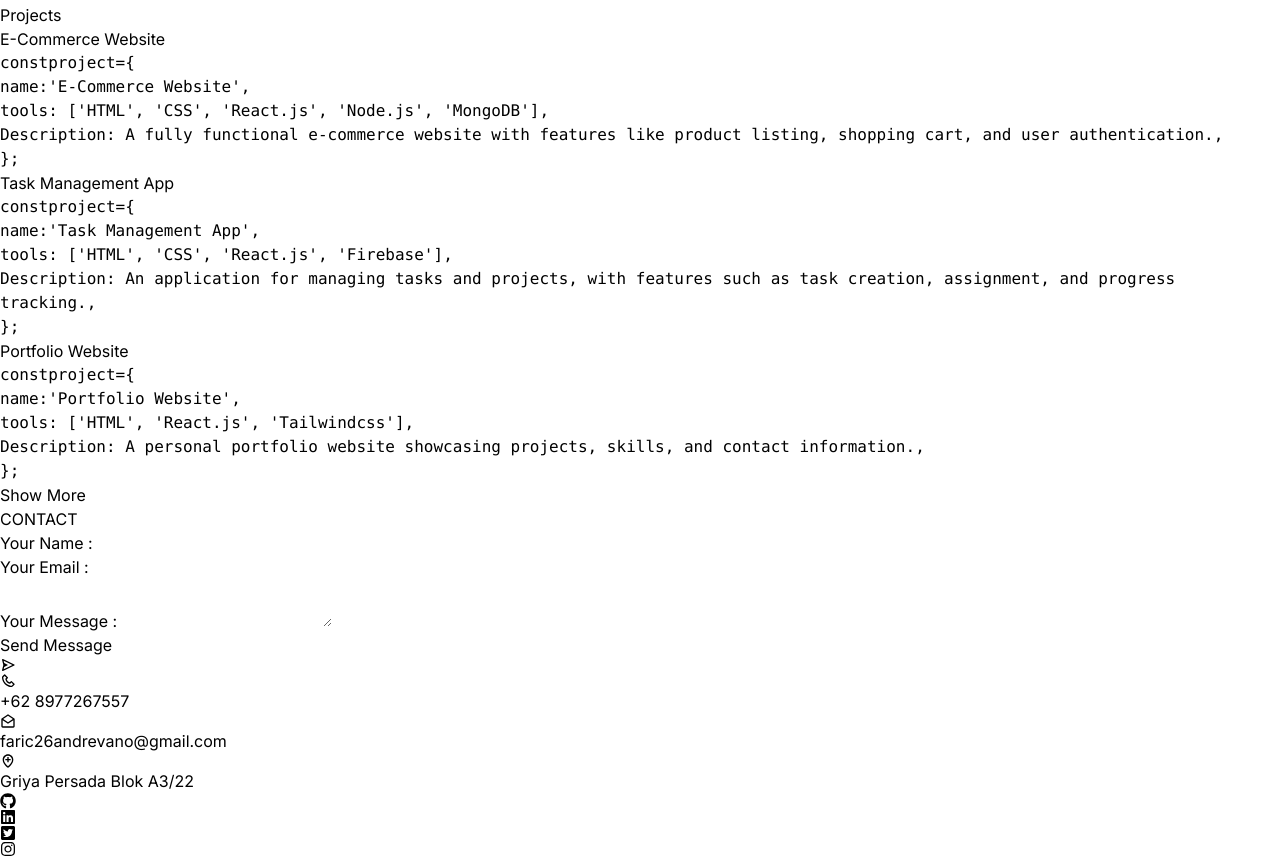
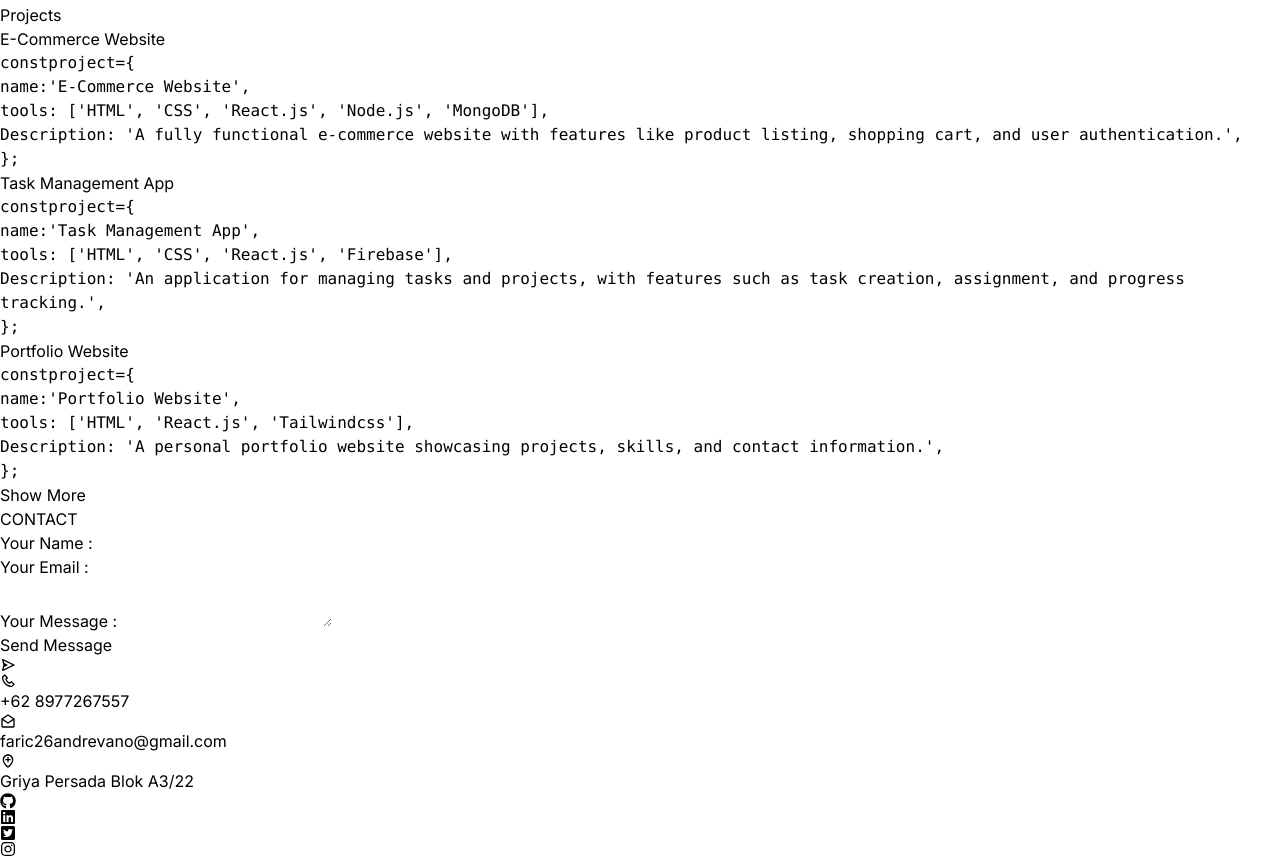
Before and after one commit to faricandrevano/portfolio, a React (Vite) app: page / in a window 1280 px wide. Shown: the part 2182-3039 px from the top of the page. Built offline with nearby package versions, Linux system fonts and the light colour scheme.

Commit message:
modified cardProject

```diff
--- a/src/components/ProjectCard.jsx
+++ b/src/components/ProjectCard.jsx
@@ -51,8 +51,9 @@ function ProjectCard({project}) {
 
           <div className="ml-4 lg:ml-8 mr-2">
             <span className="text-white">Description:</span>
-            <span className="text-cyan-400">{' ' + project.description}</span>
-            <span className="text-gray-400">,</span>
+            <span className="text-gray-400"> {`'`}</span>
+            <span className="text-amber-300">{project.description}</span>
+            <span className="text-gray-400">{`',`}</span>
           </div>
           <div><span className="text-gray-400">{`};`}</span></div>
         </code>
```
